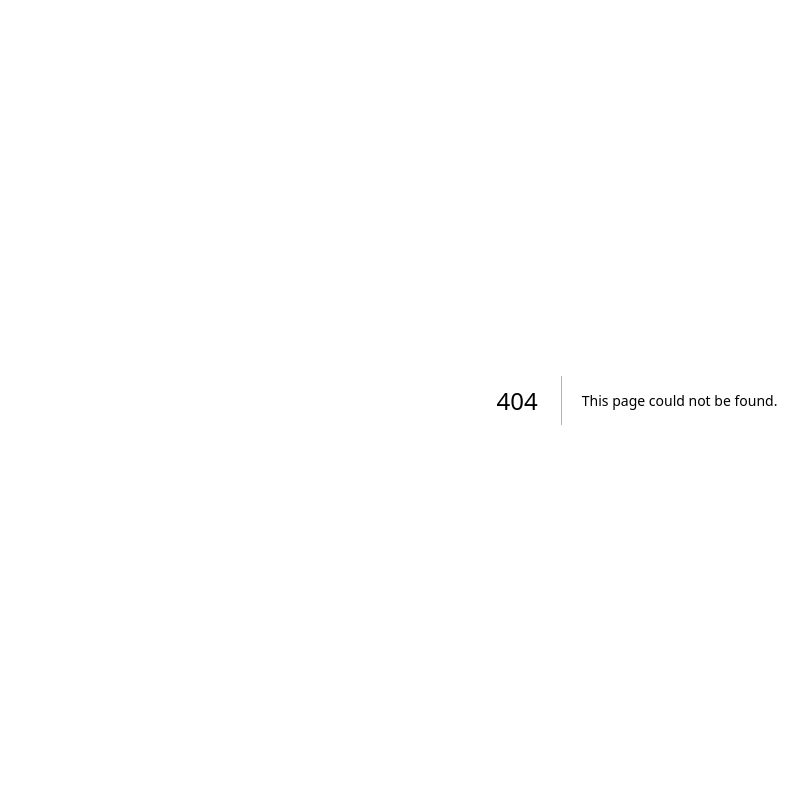
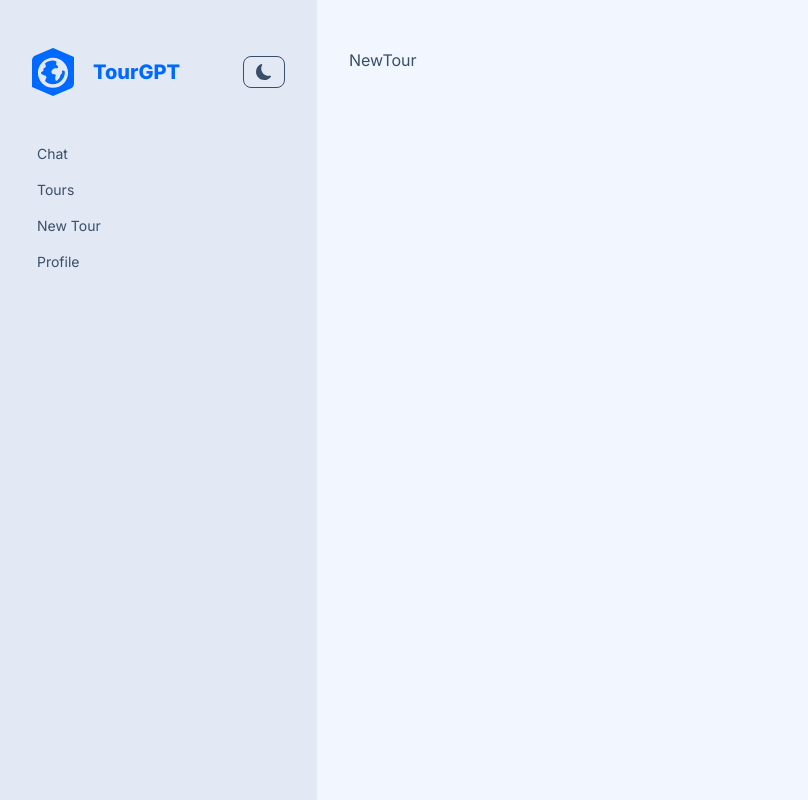
Before and after one commit to samincgs/tourgpt, a Next.js app: page /tours/new-tour in a window 1280 px wide. Before the commit this address had no page. Shown: the whole page, without its empty margins (3-811 px from the left). Built offline with nearby package versions, Linux system fonts and the light colour scheme; no server answers.

Commit message:
working on new tour page

```diff
--- a/app/(dashboard)/layout.tsx
+++ b/app/(dashboard)/layout.tsx
@@ -12,7 +12,7 @@ const DashboardLayout = ({ children }: { children: React.ReactNode }) => {
         >
           <FaBarsStaggered className='w-8 h-8 text-primary' />
         </label>
-        <div className='bg-base-200 px-8 min-h-screen md:ml-80'>{children}</div>
+        <div className='bg-base-200 px-8 h-full md:ml-80'>{children}</div>
       </div>
       <div className='drawer-side'>
         <label
--- /dev/null
+++ b/app/(dashboard)/tours/new-tour/page.tsx
@@ -0,0 +1,17 @@
+import NewTour from '@/components/NewTour';
+import {
+  dehydrate,
+  QueryClient,
+  HydrationBoundary,
+} from '@tanstack/react-query';
+
+const NewTourPage = () => {
+  const queryClient = new QueryClient();
+
+  return (
+    <HydrationBoundary state={dehydrate(queryClient)}>
+      <NewTour />
+    </HydrationBoundary>
+  );
+};
+export default NewTourPage;
--- a/components/Chat.tsx
+++ b/components/Chat.tsx
@@ -10,6 +10,8 @@ interface MessageProps {
   role: string;
   content: string | null;
 }
+
+// # FIX CSS WHEN USERS SCROLL DOWN
 
 const Chat = () => {
   const [text, setText] = useState('');
--- /dev/null
+++ b/components/NewTour.tsx
@@ -0,0 +1,4 @@
+const NewTour = () => {
+  return <div className='pt-12'>NewTour</div>;
+};
+export default NewTour;
```
